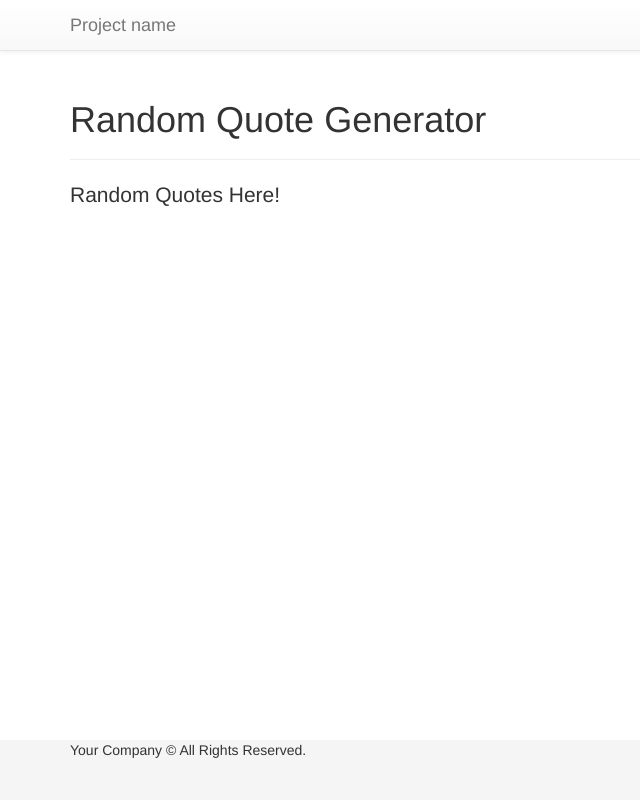
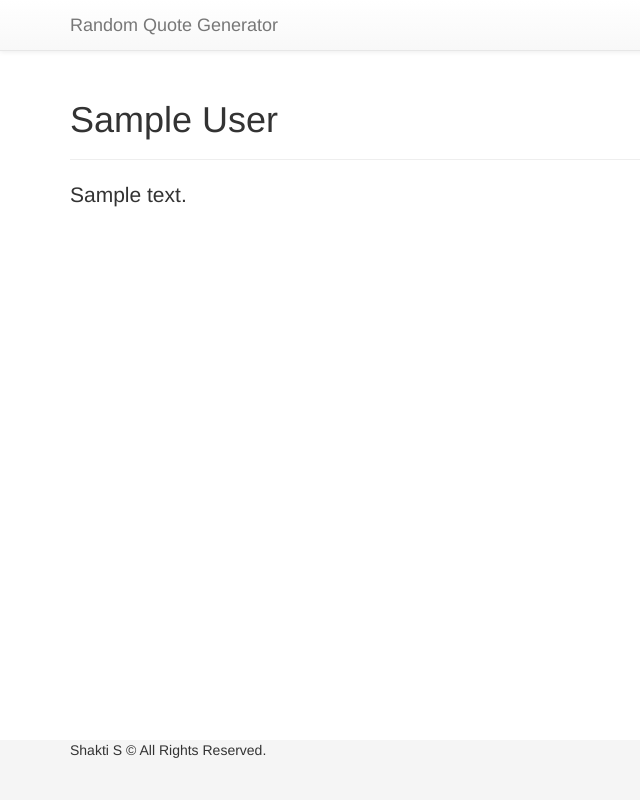
Before and after one commit to shaktilucifer/randomQuoteGenerator, a Flask app: page / in a window 1280 px wide. Shown: the whole page, without its empty margins (0-640 px from the left). Run offline with Flask 2, Linux system fonts and the light colour scheme; a database or web service that is not in the repository returns one stand-in record (values such as "Sample title"); data that the repository does not hold is empty; some libraries are stand-ins or nearby versions.

Commit message:
Add quotes api ,add requests library

```diff
--- a/app.py
+++ b/app.py
@@ -3,9 +3,8 @@
 #----------------------------------------------------------------------------#
 
 from flask import Flask, render_template, request
-# from flask.ext.sqlalchemy import SQLAlchemy
+import requests
 import logging
-import requests
 from logging import Formatter, FileHandler
 from forms import *
 import os
@@ -42,11 +41,13 @@ def login_required(test):
 #----------------------------------------------------------------------------#
 
 
-@app.route('/')
+@app.route('/',methods=['GET','POST'])
 def home():
-    r = requests.get("http://api.forismatic.com/api/1.0/?method=getQuote&key=457653&format=json&lang=en")
-    print(r);
-    return render_template('pages/home.html')
+    data = {'method':'getQuote','key':'4576','format':'json','lang':'en'}
+    response = requests.get("http://api.forismatic.com/api/1.0/",params = data)
+    quotesJson = response.json()
+    print(response.text);
+    return render_template('pages/home.html',quotes = quotesJson)
 
 
 @app.route('/about')
--- a/templates/layouts/main.html
+++ b/templates/layouts/main.html
@@ -48,7 +48,7 @@
             <span class="icon-bar"></span>
             <span class="icon-bar"></span>
           </button>
-          <a class="navbar-brand" href="/">Project name</a>
+          <a class="navbar-brand" href="/">Random Quote Generator</a>
         </div>
         <div class="collapse navbar-collapse">
 
@@ -69,7 +69,7 @@
 
   <div id="footer">
     <div class="container">
-      <p>Your Company &copy; All Rights Reserved.</p>
+      <p>Shakti S &copy; All Rights Reserved.</p>
       {% block footer %}{% endblock %}
     </div>
   </div>
--- a/templates/pages/home.html
+++ b/templates/pages/home.html
@@ -3,8 +3,8 @@
 {% block content %}
 
 <div class="page-header">
-  <h1>Random Quote Generator</h1>
+  <h1>{{ quotes.quoteAuthor }}</h1>
 </div>
-<p class="lead">Random Quotes Here!</p>
+<p class="lead"> {{ quotes.quoteText }} </p>
 
 {% endblock %}
```
Also changed, not shown: forms.py (+27 -27 lines), 2 other files.
